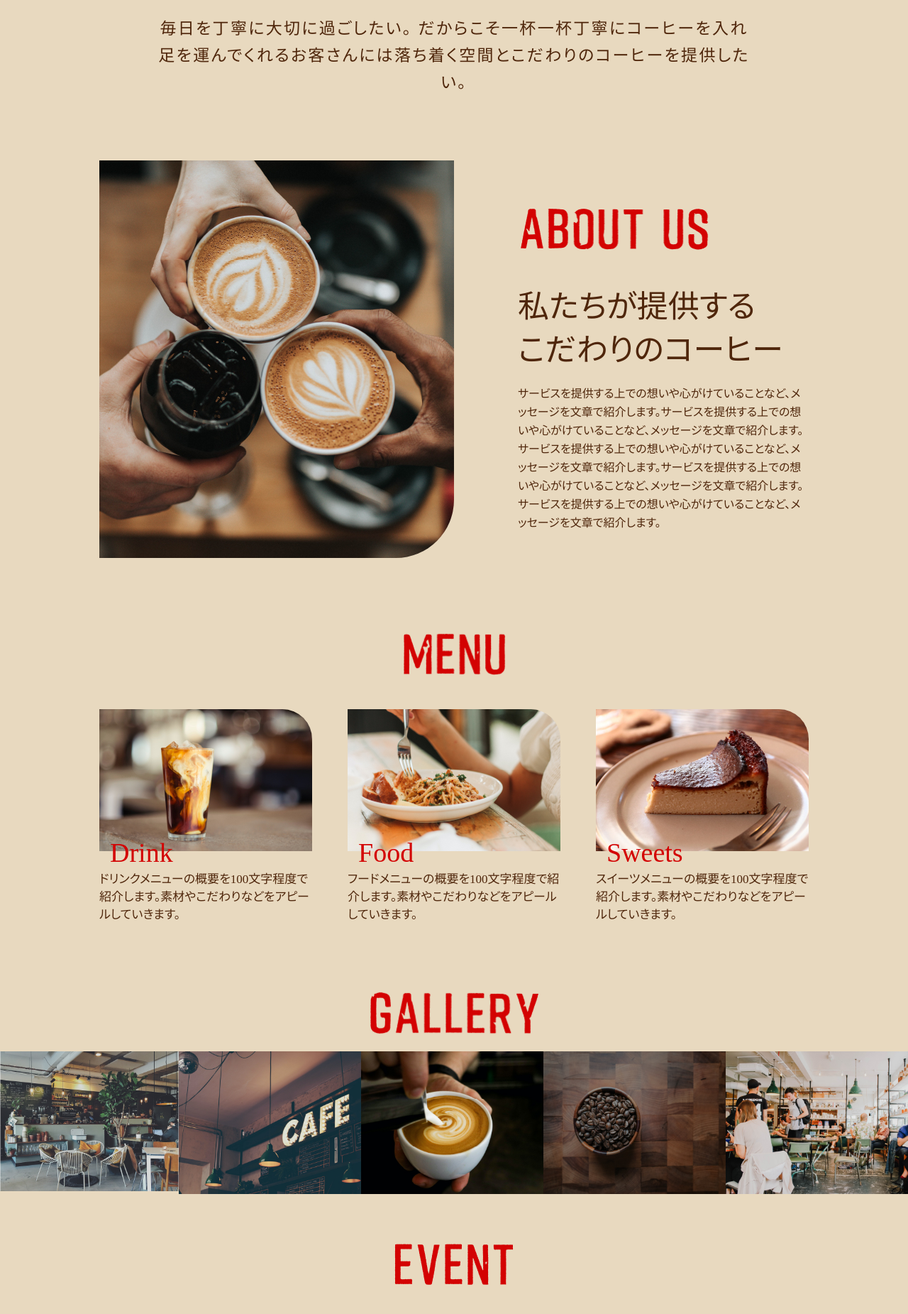
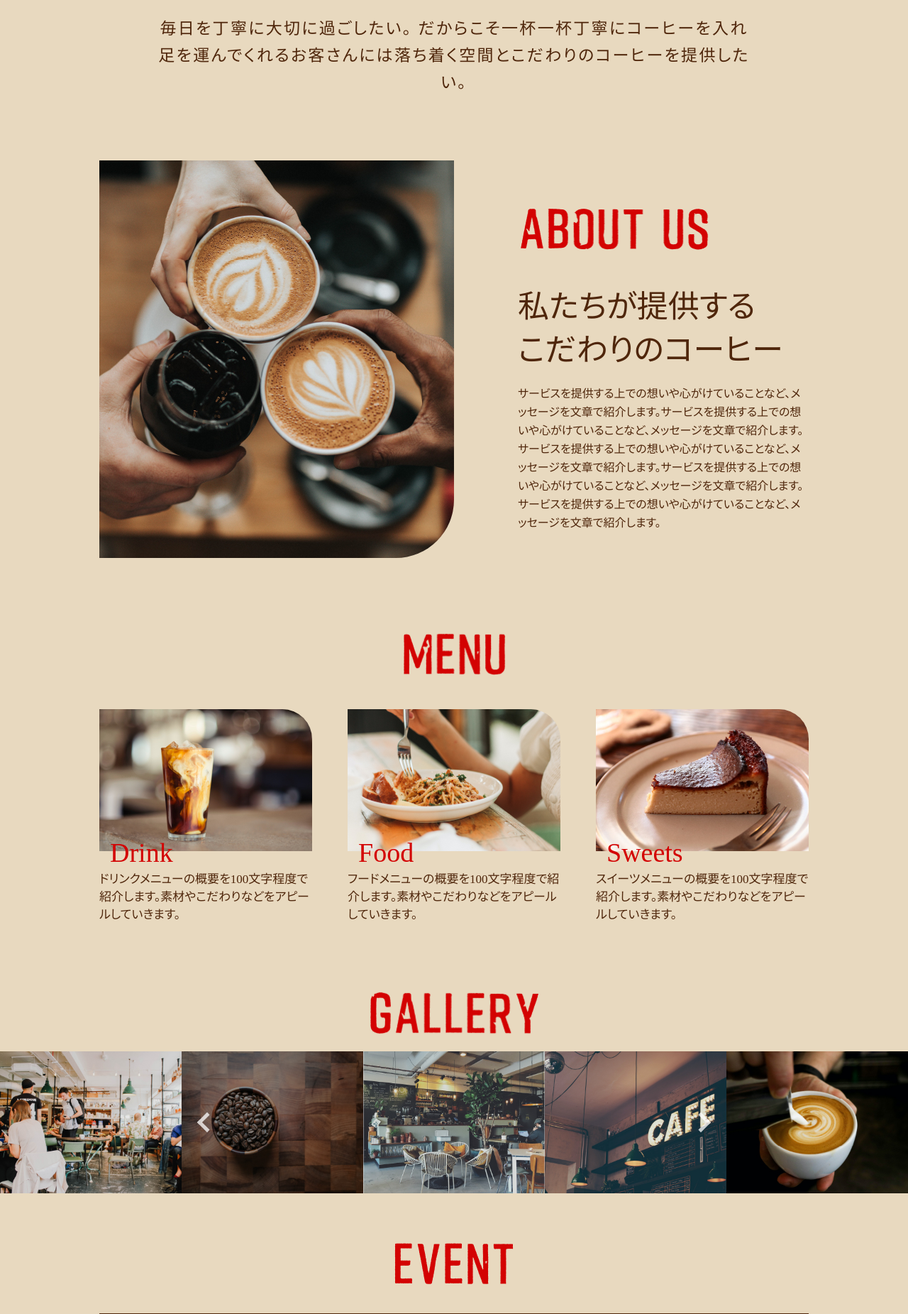
Before and after one commit to sgtyk/dezasuta, a PHP site: page / in a window 1280 px wide. Shown: the part 800-2651 px from the top of the page at 71% size. Run offline with PHP 8.4, Linux system fonts and the light colour scheme.

Commit message:
DESIGN CAFEのスライダー実装

```diff
--- a/20231006/css/style.css
+++ b/20231006/css/style.css
@@ -68,13 +68,24 @@
   position: relative;
 }
 
-.slider {
+#hero-slider .slick-dots {
+  bottom: 20px;
 }
 
-.slider-item {
+@media screen and (max-width: 767px) {
+  #hero-slider .slick-dots {
+    display: none !important;
+  }
 }
 
-.slider-img {
+#hero-slider.slick-dotted.slick-slider {
+  margin-bottom: 0;
+}
+
+#hero-slider .slick-dots li button:before,
+#hero-slider .slick-dots li.slick-active button:before {
+  font-size: 16px;
+  color: #fff;
 }
 
 @media screen and (max-width: 767px) {
@@ -96,6 +107,7 @@
   justify-content: space-between;
   align-items: center;
   padding: 10px 7% 0 3%;
+  z-index: 1;
 }
 
 @media screen and (max-width: 1100px) {
@@ -536,6 +548,49 @@
   }
 }
 
+#gallery-slider .slick-next {
+  right: 22vw;
+}
+
+#gallery-slider .slick-prev {
+  left: 22vw;
+  z-index: 1;
+}
+
+#gallery-slider .slick-prev:before,
+#gallery-slider  .slick-next:before {
+  display: block;
+  width: 20px;
+  height: 20px;
+  border-top: 5px solid #fff;
+  border-right: 5px solid #fff;
+  content: "";
+}
+
+@media screen and (max-width: 767px) {
+  #gallery-slider .slick-next {
+    right: 6vw;
+  }
+
+  #gallery-slider .slick-prev {
+    left: 6vw;
+  }
+
+  #gallery-slider .slick-prev:before,
+  #gallery-slider .slick-next:before {
+    border-top: 2px solid #fff;
+    border-right: 2px solid #fff;
+  }
+}
+
+#gallery-slider .slick-prev:before {
+  transform: rotate(225deg);
+}
+
+#gallery-slider .slick-next:before {
+  transform: rotate(45deg);
+}
+
 /* EVENT */
 .event {
   margin: 58px auto 0;
--- a/20231006/index.html
+++ b/20231006/index.html
@@ -5,9 +5,11 @@
   <meta name="viewport" content="width=device-width, initial-scale=1.0">
   <title>DESIGN CAFE</title>
   <meta name="description" content="DESIGN CAFEのサイトです。">
+  <link rel="stylesheet" type="text/css" href="https://cdn.jsdelivr.net/npm/slick-carousel@1.8.1/slick/slick.css"/>
+  <link rel="stylesheet" type="text/css" href="https://cdn.jsdelivr.net/npm/slick-carousel@1.8.1/slick/slick-theme.css">
   <link rel="stylesheet" href="css/style.css">
   <script src="https://ajax.googleapis.com/ajax/libs/jquery/3.7.1/jquery.min.js"></script>
-
+  <script src="https://cdn.jsdelivr.net/npm/slick-carousel@1.8.1/slick/slick.min.js"></script>
 </head>
 <body>
   <div class="hero">
@@ -57,17 +59,20 @@
         </ul>
       </nav>
     </header>
-    <ul class="slider">
-      <li class="slider-item">
+    <div class="slider" id="hero-slider">
+      <div class="slider-item">
         <picture>
           <source media="(max-width: 767px)" srcset="images/sp_main_vs@2x-100.jpg">
           <img src="images/pc_first-100.jpg" alt="店内の様子" class="slider-img">
         </picture>
-      </li>
-      <!-- <li class="slider-item">
-        <img src="images/slider_2.jpg" alt="" class="slider-img">
-      </li> -->
-    </ul>
+      </div>
+      <div class="slider-item">
+        <picture>
+          <source media="(max-width: 767px)" srcset="images/sp_main_vs_2@2x-100.jpg">
+          <img src="images/slider_2.jpg" alt="店内の人々" class="slider-img">
+        </picture>
+      </div>
+    </div>
   </div>
 
   <main class="main">
@@ -136,21 +141,36 @@
       <h2 class="gallery-title">
         <img src="images/gallery@2x.png" alt="GALLERY">
       </h2>
-      <ul class="gallery-list">
+      <ul class="gallery-list" id="gallery-slider">
+        <li class="gallery-item">
+          <img src="images/pc_gallary_05-100.jpg" alt="カフェにいる人達" class="gallery-img">
+        </li>
+        <li class="gallery-item">
+          <img src="images/pc_gallary_04-100.jpg" alt="コーヒー豆" class="gallery-img">
+        </li>
         <li class="gallery-item">
           <img src="images/mobile_gallery-100.jpg" alt="カフェの内観" class="gallery-img">
         </li>
-        <li class="gallery-item sp-none">
+        <li class="gallery-item">
           <img src="images/pc_gallary_02-100.jpg" alt="CAFEの天井" class="gallery-img">
         </li>
-        <li class="gallery-item sp-none">
+        <li class="gallery-item">
           <img src="images/pc_gallary_01-100.jpg" alt="エスプレッソを入れている" class="gallery-img">
         </li>
-        <li class="gallery-item sp-none">
+        <li class="gallery-item">
+          <img src="images/pc_gallary_05-100.jpg" alt="カフェにいる人達" class="gallery-img">
+        </li>
+        <li class="gallery-item">
           <img src="images/pc_gallary_04-100.jpg" alt="コーヒー豆" class="gallery-img">
         </li>
-        <li class="gallery-item sp-none">
-          <img src="images/pc_gallary_05-100.jpg" alt="カフェにいる人達" class="gallery-img">
+        <li class="gallery-item">
+          <img src="images/mobile_gallery-100.jpg" alt="カフェの内観" class="gallery-img">
+        </li>
+        <li class="gallery-item">
+          <img src="images/pc_gallary_02-100.jpg" alt="CAFEの天井" class="gallery-img">
+        </li>
+        <li class="gallery-item">
+          <img src="images/pc_gallary_01-100.jpg" alt="エスプレッソを入れている" class="gallery-img">
         </li>
       </ul>
     </section>
@@ -213,6 +233,30 @@
         $('.spNav').fadeToggle();
         $('.spBtn').toggleClass('open');
       });
+
+      $('#hero-slider').slick({
+        autoplaySpeed: 2000,
+        autoplay: true,
+        dots: true,
+        arrows: false,
+      });
+
+      $('#gallery-slider').slick({
+        infinite: false,
+        speed: 300,
+        slidesToShow: 5,
+        slidesToScroll: 3,
+        infinite: true,
+        responsive: [
+          {
+            breakpoint: 768,
+            settings: {
+              slidesToShow: 1,
+              slidesToScroll: 1,
+            }
+          }
+        ]
+      });
     });
   </script>
 </body>
```
